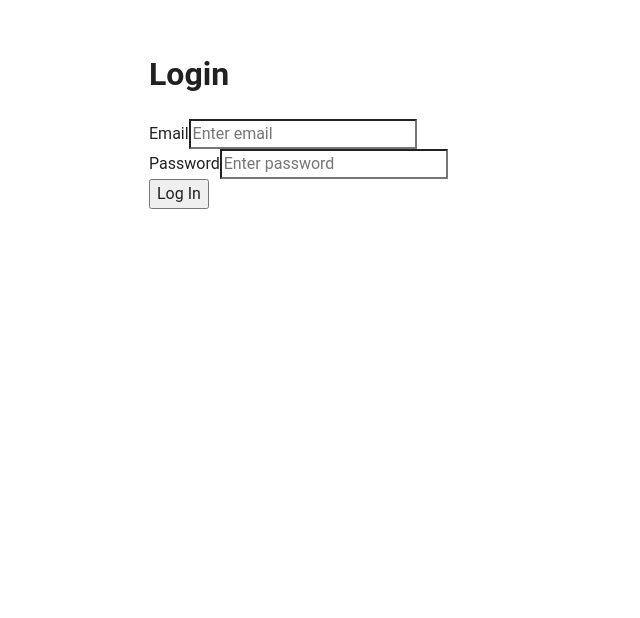
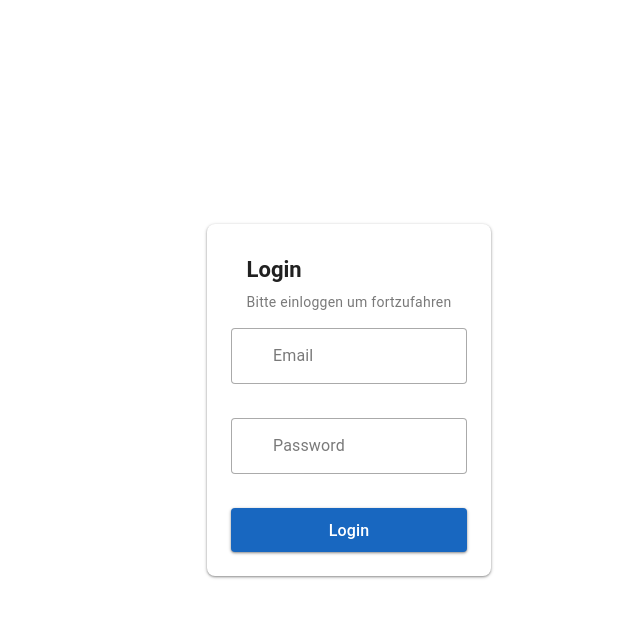
Before and after one commit to just-fine1/ToDo-projekt, a Vue app: page /login in a window 1280 px wide. Shown: the top 618 px of the page, without its empty margins (291-931 px from the left). Built offline with nearby package versions, Linux system fonts and the light colour scheme.

Commit message:
design login

```diff
--- a/src/views/Login.vue
+++ b/src/views/Login.vue
@@ -1,38 +1,84 @@
 <template>
 
-  <div class="login-container">
+  <v-container class="d-flex justify-center align-center fill-height">
 
-    <h1>Login</h1>
+    <v-card class="pa-6" max-width="420" elevation="6" rounded="lg">
 
-    <form @submit.prevent="login">
+      <v-card-title class="text-h5 font-weight-bold justify-center">
 
-      <div>
+        Login
 
-        <label>Email</label>
+      </v-card-title>
 
-        <input v-model="email" type="email" placeholder="Enter email" />
+      <v-card-subtitle class="text-center mb-4">
 
-      </div>
+        Bitte einloggen um fortzufahren
 
-      <div>
+      </v-card-subtitle>
 
-        <label>Password</label>
+      <v-form @submit.prevent="login">
 
-        <input v-model="password" type="password" placeholder="Enter password" />
+        <v-text-field
 
-      </div>
+          v-model="email"
 
-      <p v-if="errorMessage" class="error">
+          label="Email"
 
-        {{ errorMessage }}
+          type="email"
 
-      </p>
+          variant="outlined"
 
-      <button type="submit">Log In</button>
+          prepend-inner-icon="mdi-email"
 
-    </form>
+          class="mb-3"
 
-  </div>
+        />
+
+        <v-text-field
+
+          v-model="password"
+
+          label="Password"
+
+          type="password"
+
+          variant="outlined"
+
+          prepend-inner-icon="mdi-lock"
+
+          class="mb-3"
+
+        />
+
+        <p v-if="errorMessage" class="text-red text-caption mb-2">
+
+          {{ errorMessage }}
+
+        </p>
+
+        <v-btn
+
+          type="submit"
+
+          color="primary"
+
+          block
+
+          size="large"
+
+          class="mt-2"
+
+        >
+
+          Login
+
+        </v-btn>
+
+      </v-form>
+
+    </v-card>
+
+  </v-container>
 
 </template>
 
```
